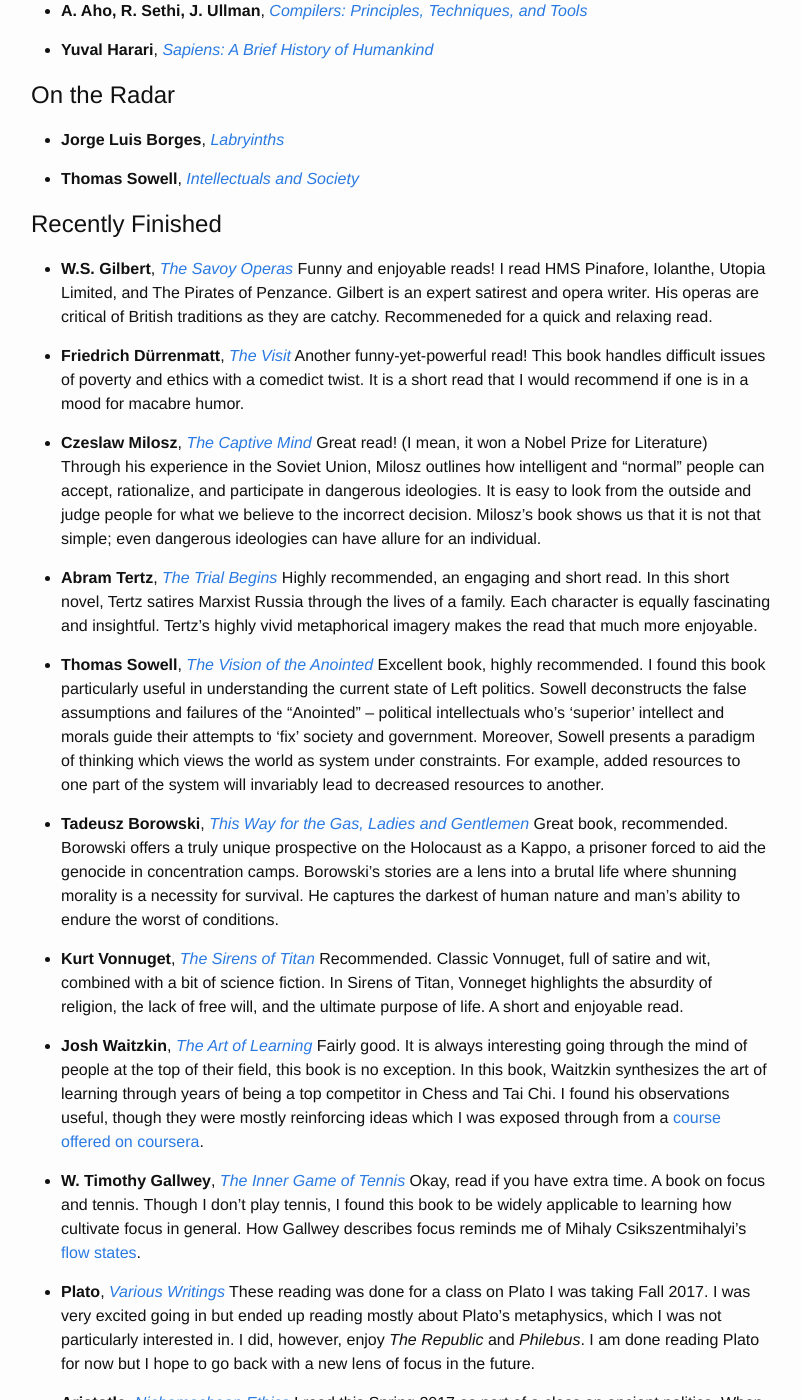
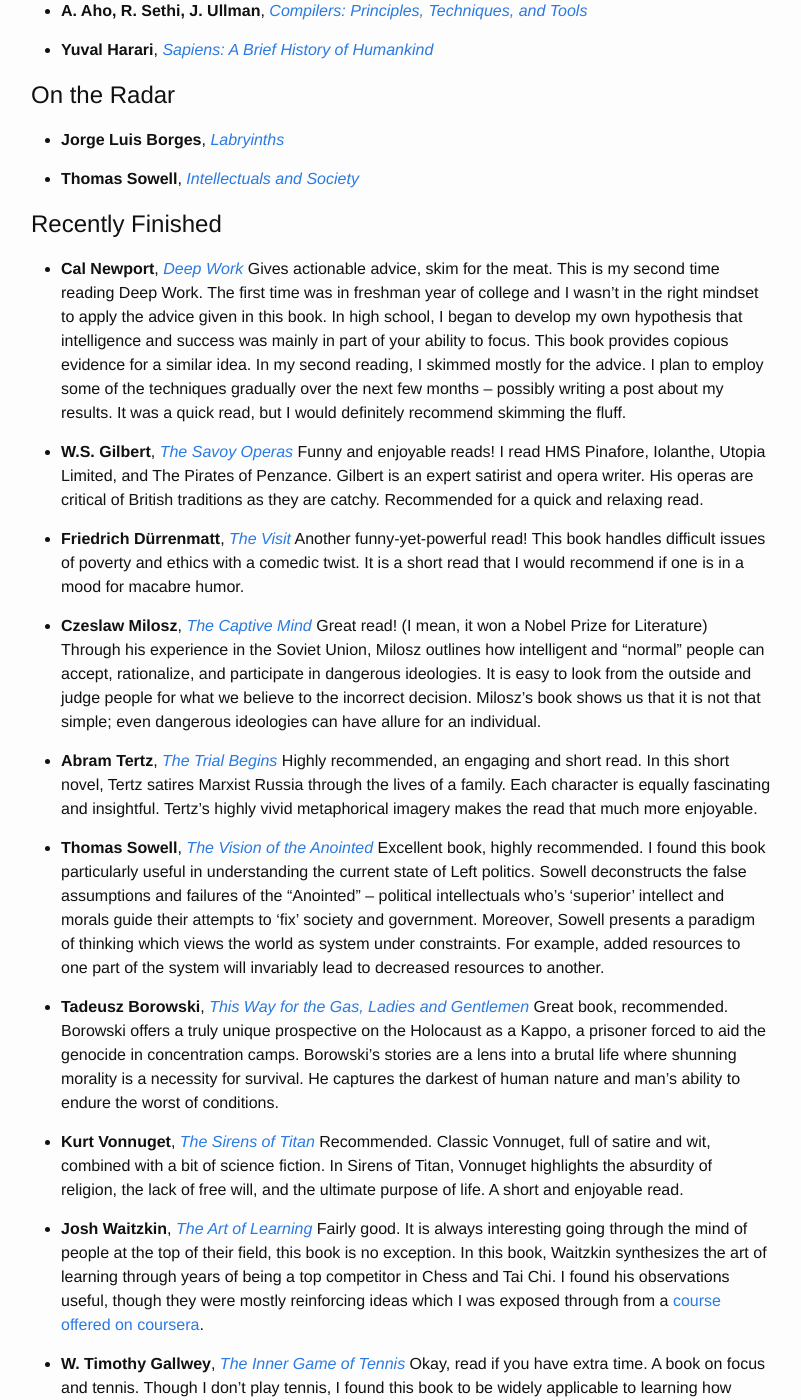
Before and after one commit to loucru1/loucru1.github.io, a Jekyll site: the page built from books.md, in a window 1280 px wide and 1400 px high, scrolled down 294 px. Shown: the whole window, without its empty margins (239-1040 px from the left). Built offline with Jekyll 4.4.1, drawn with Linux system fonts in a browser that asks for light colours.

Commit message:
[add] deep work and spelling corrections

```diff
--- a/books.md
+++ b/books.md
@@ -27,11 +27,14 @@
 
 # Recently Finished
 
+* __Cal Newport__, [_Deep Work_](https://www.amazon.com/Deep-Work-Focused-Success-Distracted/dp/1455586692)
+Gives actionable advice, skim for the meat. This is my second time reading Deep Work. The first time was in freshman year of college and I wasn't in the right mindset to apply the advice given in this book. In high school, I began to develop my own hypothesis that intelligence and success was mainly in part of your ability to focus. This book provides copious evidence for a similar idea. In my second reading, I skimmed mostly for the advice. I plan to employ some of the techniques gradually over the next few months -- possibly writing a post about my results. It was a quick read, but I would definitely recommend skimming the fluff.
+
 * __W.S. Gilbert__, [_The Savoy Operas_](https://www.amazon.com/Savoy-Operas-Complete-Sullivan-Classics-ebook/dp/B002RI95AE/ref=sr_1_1?s=books&ie=UTF8&qid=1519577742&sr=1-1&keywords=the+savoy+operas)
-Funny and enjoyable reads! I read HMS Pinafore, Iolanthe, Utopia Limited, and The Pirates of Penzance. Gilbert is an expert satirest and opera writer. His operas are critical of British traditions as they are catchy. Recommeneded for a quick and relaxing read.
+Funny and enjoyable reads! I read HMS Pinafore, Iolanthe, Utopia Limited, and The Pirates of Penzance. Gilbert is an expert satirist and opera writer. His operas are critical of British traditions as they are catchy. Recommended for a quick and relaxing read.
 
 * __Friedrich Dürrenmatt__, [_The Visit_](https://www.amazon.com/dp/0802144268/ref=cm_sw_r_tw_dp_U_x_-3UKAbMSADP5N)
-Another funny-yet-powerful read! This book handles difficult issues of poverty and ethics with a comedict twist. It is a short read that I would recommend if one is in a mood for macabre humor.
+Another funny-yet-powerful read! This book handles difficult issues of poverty and ethics with a comedic twist. It is a short read that I would recommend if one is in a mood for macabre humor.
 
 * __Czeslaw Milosz__, [_The Captive Mind_](https://www.amazon.com/Captive-Mind-Czeslaw-Milosz/dp/0679728562)
 Great read! (I mean, it won a Nobel Prize for Literature) Through his experience in the Soviet Union, Milosz outlines how intelligent and "normal" people can accept, rationalize, and participate in dangerous ideologies. It is easy to look from the outside and judge people for what we believe to the incorrect decision. Milosz's book shows us that it is not that simple; even dangerous ideologies can have allure for an individual.
@@ -47,7 +50,7 @@
 Great book, recommended. Borowski offers a truly unique prospective on the Holocaust as a Kappo, a prisoner forced to aid the genocide in concentration camps. Borowski's stories are a lens into a brutal life where shunning morality is a necessity for survival. He captures the darkest of human nature and man's ability to endure the worst of conditions.
 
 * __Kurt Vonnuget__, [_The Sirens of Titan_](https://www.amazon.com/Sirens-Titan-S-F-Masterworks/dp/1857988841/ref=tmm_pap_swatch_0?_encoding=UTF8&qid=&sr=)
-Recommended. Classic Vonnuget, full of satire and wit, combined with a bit of science fiction. In Sirens of Titan, Vonneget highlights the absurdity of religion, the lack of free will, and the ultimate purpose of life. A short and enjoyable read.
+Recommended. Classic Vonnuget, full of satire and wit, combined with a bit of science fiction. In Sirens of Titan, Vonnuget highlights the absurdity of religion, the lack of free will, and the ultimate purpose of life. A short and enjoyable read.
 
 * __Josh Waitzkin__, [_The Art of Learning_](https://www.amazon.com/Art-Learning-Journey-Optimal-Performance/dp/0743277465/ref=tmm_pap_swatch_0?_encoding=UTF8&qid=1519577809&sr=8-1)
 Fairly good. It is always interesting going through the mind of people at the top of their field, this book is no exception. In this book, Waitzkin synthesizes the art of learning through years of being a top competitor in Chess and Tai Chi. I found his observations useful, though they were mostly reinforcing ideas which I was exposed through from a [course offered on coursera](https://www.coursera.org/learn/learning-how-to-learn).
```
